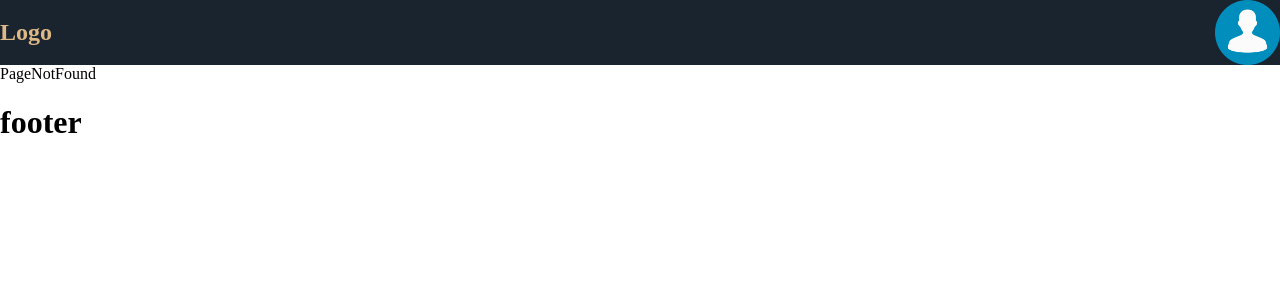
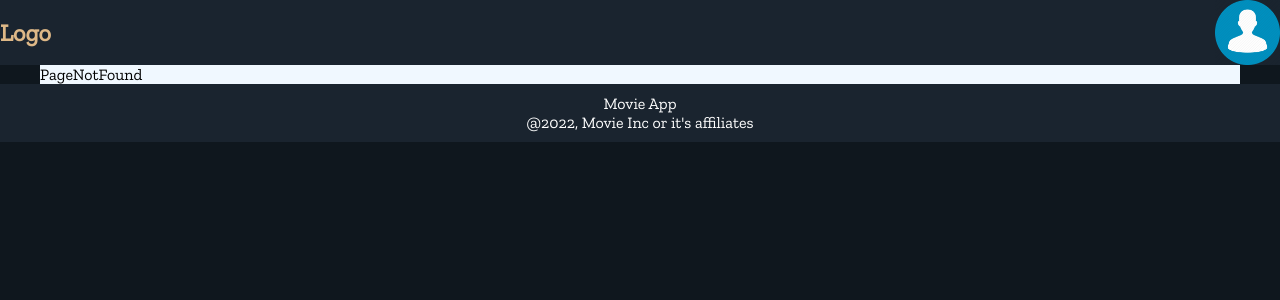
Before and after one commit to ayushiverma24/movie-app, a React (Create React App) app: page /404 in a window 1280 px wide. Shown: the top 300 px of the page. Built offline with nearby package versions, Linux system fonts and the light colour scheme.

Commit message:
added font, footer and api key

```diff
--- a/public/index.html
+++ b/public/index.html
@@ -1,13 +1,14 @@
 <!DOCTYPE html>
 <html lang="en">
+
 <head>
   <meta charset="utf-8" />
   <meta name="viewport" content="width=device-width, initial-scale=1" />
   <meta name="theme-color" content="#000000" />
-    <meta
-      name="description"
-      content="Web site created using create-react-app"
-    />
+  <meta name="description" content="Web site created using create-react-app" />
+  <link rel="preconnect" href="https://fonts.googleapis.com">
+  <link rel="preconnect" href="https://fonts.gstatic.com" crossorigin>
+  <link href="https://fonts.googleapis.com/css2?family=Zilla+Slab&display=swap" rel="stylesheet">
   <!--
       manifest.json provides metadata used when your web app is installed on a
       user's mobile device or desktop. See https://developers.google.com/web/fundamentals/web-app-manifest/
@@ -23,6 +24,7 @@
     -->
   <title>React App</title>
 </head>
+
 <body>
   <noscript>You need to enable JavaScript to run this app.</noscript>
   <div id="root"></div>
@@ -37,4 +39,5 @@
       To create a production bundle, use `npm run build` or `yarn build`.
     -->
 </body>
+
 </html>
--- a/src/App.js
+++ b/src/App.js
@@ -11,11 +11,14 @@
     <div className='app'>
       <Router>
       <Header />
-       <Routes>
+      <div className='container'>
+      <Routes>
           <Route exact path='/' element={<Home/>}></Route>
           <Route path='/movie/:imdbID' element={<MovieDetails/>}></Route>
           <Route exact path='/404' element={<PageNotFound/>}></Route>
         </Routes>
+      </div>
+
         <Footer/>
       </Router>
     </div>
--- a/src/App.scss
+++ b/src/App.scss
@@ -1,4 +1,17 @@
-.app, body{
-    margin: 0px;
-    padding: 0px;
+@import '../src/common/colors.scss';
+
+*{
+    margin: 0;
+    padding: 0;
+    font-family: 'Zilla Slab', serif;
 }
+a{
+   text-decoration: none;
+}
+body{
+    background-color: $primary-color;
+}
+.container{
+    margin: 0px 40px;
+    background-color: aliceblue;
+}
--- a/src/common/apis/movieApi.js
+++ b/src/common/apis/movieApi.js
@@ -1,4 +1,4 @@
-import axios from 'axios '
+import axios from 'axios';
 
 export default axios.create({
     baseURL:"http://www.omdbapi.com"
--- a/src/common/apis/movieApiKey.js
+++ b/src/common/apis/movieApiKey.js
@@ -0,0 +1 @@
+export const APIKey = "f0d8d78d"
--- a/src/components/Footer/Footer.js
+++ b/src/components/Footer/Footer.js
@@ -1,9 +1,10 @@
 import React from 'react';
-
+import './Footer.scss'
 const Footer = () => {
     return (
-        <div>
-            <h1>footer</h1>
+        <div className='footer'>
+            <div>Movie App</div>
+            <div>@2022, Movie Inc or it's affiliates</div>
         </div>
     );
 };
--- a/src/components/Footer/Footer.scss
+++ b/src/components/Footer/Footer.scss
@@ -0,0 +1,10 @@
+@import '../../common/colors.scss';
+
+.footer{
+    background-color: $secondary-color;
+    color: $font-primary;
+    align-items: center;
+    display: flex;
+    flex-direction: column;
+    padding: 10px;
+}
--- a/src/components/Header/Header.js
+++ b/src/components/Header/Header.js
@@ -9,8 +9,7 @@
            <div className='logo'>Logo</div>
            </Link>
            <div className='user-image'>
-                <img src={userImage} alt='user-image' />
-
+                <img src={userImage} alt='user' />
            </div>
 
         </div>
--- a/src/components/Header/Header.scss
+++ b/src/components/Header/Header.scss
@@ -5,9 +5,9 @@
     height: 65px;
     width: 100%;
     display: flex;
-    flex-direction: row;
-    flex-wrap: nowrap;
-    align-content: center;
+    // flex-direction: row;
+    // flex-wrap: nowrap;
+    // align-content: center;
     justify-content: space-between;
     align-items: center;
  }
```
Lines whose indentation alone changed are shown as unchanged.
